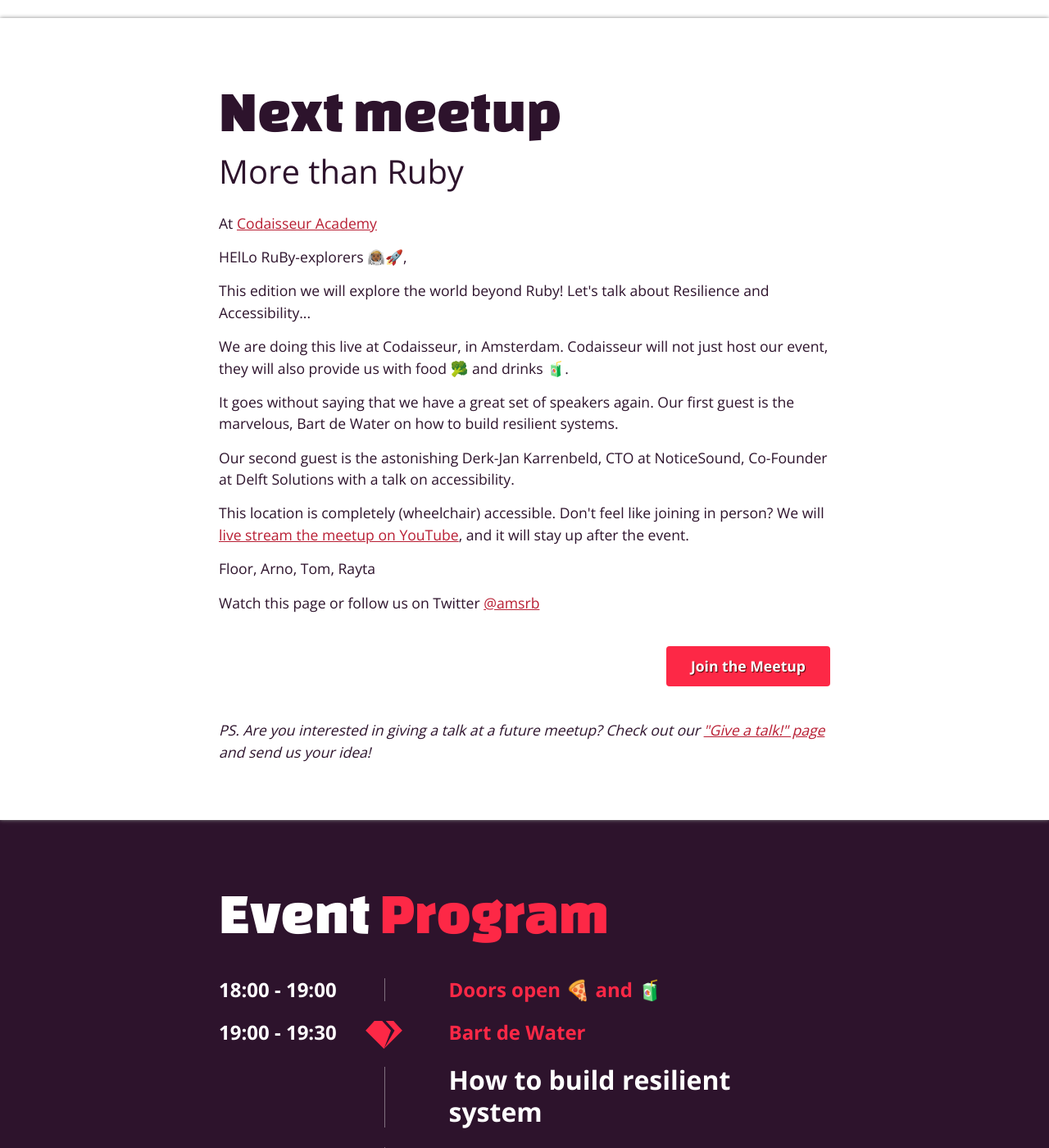
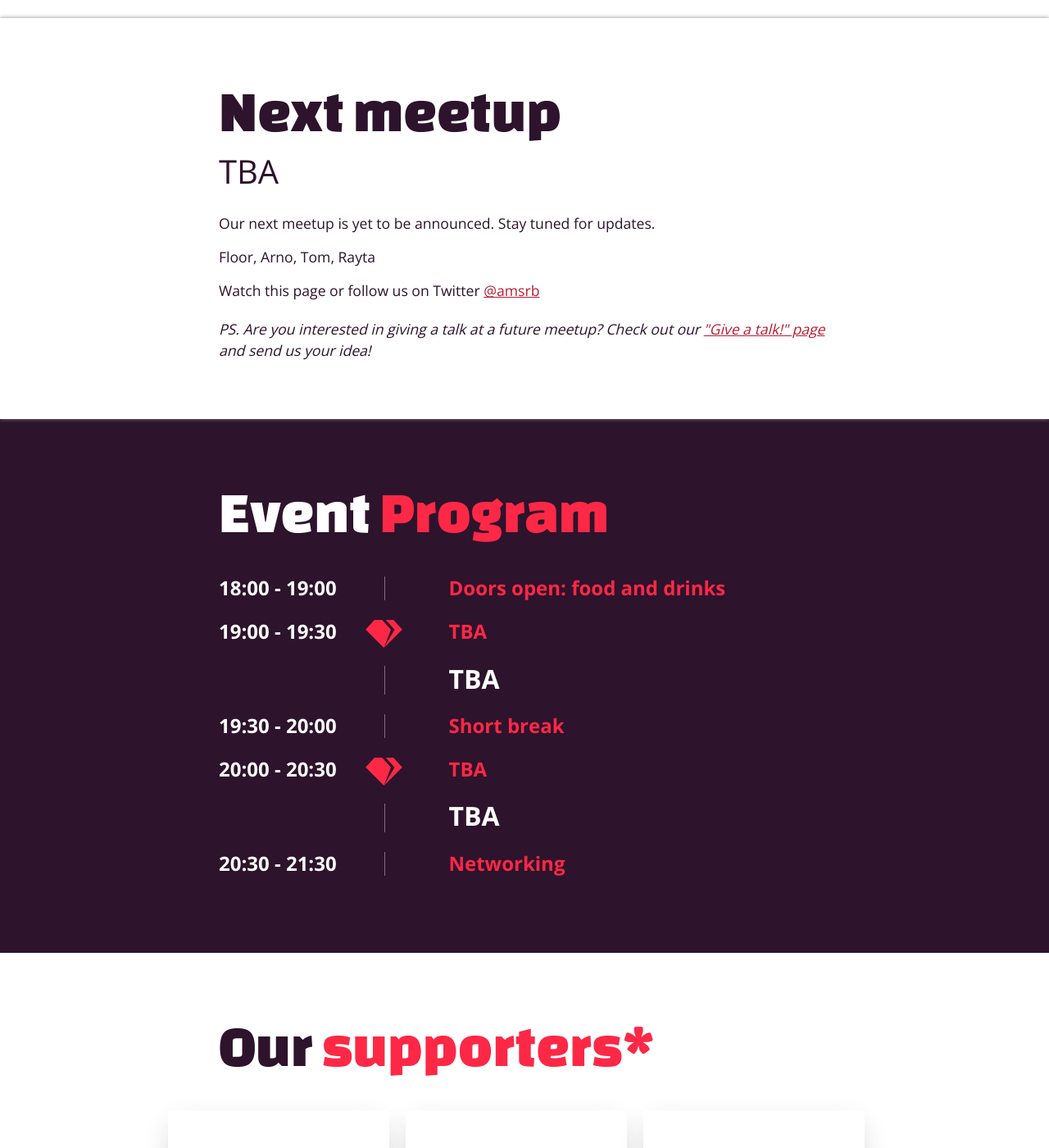
Before and after one commit to amsrb/amsrb.github.com, a Jekyll site: the page built from index.html, in a window 1280 px wide and 1400 px high, scrolled down 1166 px. Shown: the whole window at 82% size. Built offline with Jekyll 4.4.1, drawn with Linux system fonts in a browser that asks for light colours; some of the changed text lies outside the part shown.

Commit message:
Clear the previous meetup from the index page
No new meetup is planned yet.

```diff
--- a/index.html
+++ b/index.html
@@ -3,7 +3,7 @@ layout: default
 page_class: "home"
 description: "Welcome to the Amsterdam Ruby meetup group! RSVP for our next event or catch up on the last event."
 livestream_link: "https://www.youtube-nocookie.com/embed/kDh7DyWH5dM"
-meetup_link: "https://www.meetup.com/amsterdam-rb/events/286545674/"
+meetup_link: ""
 ---
 
 <section class="hero" id="hero">
@@ -38,20 +38,9 @@ meetup_link: "https://www.meetup.com/amsterdam-rb/events/286545674/"
   <section class="meetup2 light-content content-with-shadow" id="meetup">
     <div class="wrap">
       <h2 class="big">Next meetup</h2>
-      <p class="date">More than Ruby</p>
-      <p>At <a href="https://www.google.com/maps/search/?api=1&query=52.38815%2C%204.823978">Codaisseur Academy</a></p>
+      <p class="date">TBA</p>
       <div class="text-content">
-        <p>HElLo RuBy-explorers 👩🏾‍🚀🚀,</p>
-
-        <p>This edition we will explore the world beyond Ruby! Let's talk about Resilience and Accessibility...</p>
-
-        <p>We are doing this live at Codaisseur, in Amsterdam. Codaisseur will not just host our event, they will also provide us with food 🥦 and drinks 🧃.</p>
-
-        <p>It goes without saying that we have a great set of speakers again. Our first guest is the marvelous, Bart de Water on how to build resilient systems.</p>
-
-        <p>Our second guest is the astonishing Derk-Jan Karrenbeld, CTO at NoticeSound, Co-Founder at Delft Solutions with a talk on accessibility.</p>
-
-        <p>This location is completely (wheelchair) accessible. Don't feel like joining in person? We will <a href="https://www.youtube.com/watch?v=kDh7DyWH5dM">live stream the meetup on YouTube</a>, and it will stay up after the event.</p>
+        <p>Our next meetup is yet to be announced. Stay tuned for updates.</p>
 
         <p>Floor, Arno, Tom, Rayta</p>
 
@@ -80,14 +69,14 @@ meetup_link: "https://www.meetup.com/amsterdam-rb/events/286545674/"
       <div class="entry">
         <div class="time">18:00 - 19:00</div>
         <div class="details">
-          <div class="entry-name highlight">Doors open 🍕 and 🧃</div>
+          <div class="entry-name highlight">Doors open: food and drinks</div>
         </div>
       </div>
       <div class="entry entry-with-icon">
         <div class="time">19:00 - 19:30</div>
         <div class="details">
-          <div class="entry-name speaker">Bart de Water</div>
-          <div class="title">How to build resilient system</div>
+          <div class="entry-name speaker">TBA</div>
+          <div class="title">TBA</div>
         </div>
       </div>
       <div class="entry">
@@ -99,8 +88,8 @@ meetup_link: "https://www.meetup.com/amsterdam-rb/events/286545674/"
       <div class="entry entry-with-icon">
         <div class="time">20:00 - 20:30</div>
         <div class="details">
-          <div class="entry-name speaker">Derk-Jan Karrenbeld</div>
-          <div class="title">A talk about accessibility</div>
+          <div class="entry-name speaker">TBA</div>
+          <div class="title">TBA</div>
         </div>
       </div>
       <div class="entry">
```
